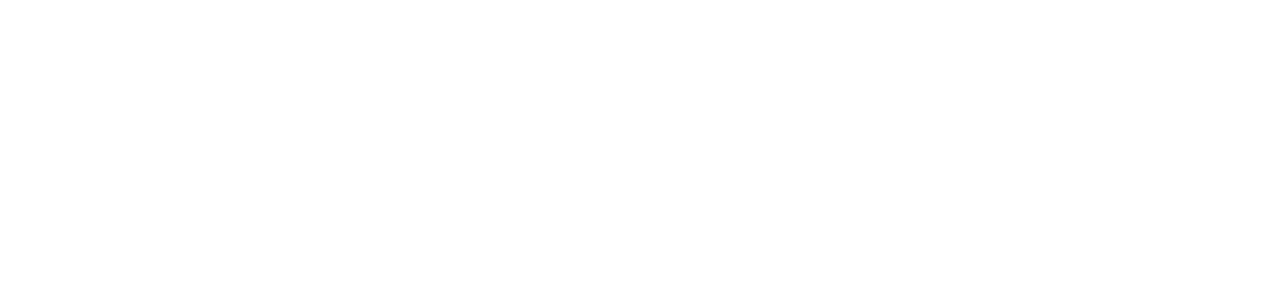
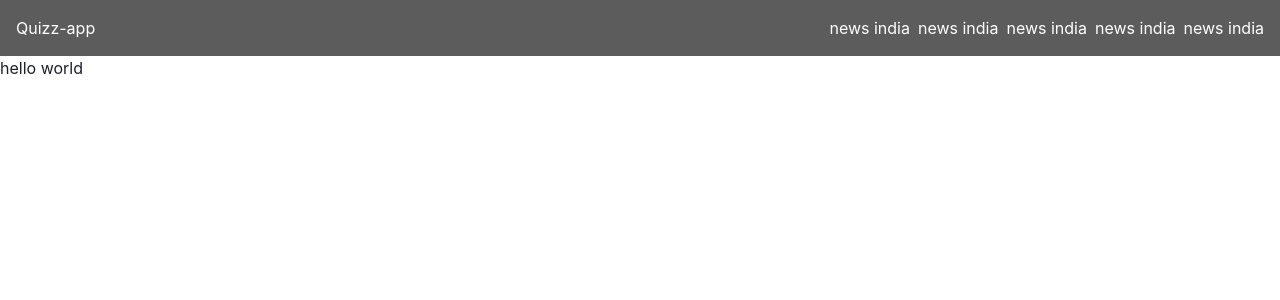
Before and after one commit to saketkum11/quizz-app, a React (Create React App) app: page / in a window 1280 px wide. Shown: the top 300 px of the page. Built offline with nearby package versions, Linux system fonts and the light colour scheme.

Commit message:
added:header html and css

```diff
--- a/package.json
+++ b/package.json
@@ -13,6 +13,7 @@
     "@types/node": "^16.18.23",
     "@types/react": "^18.0.34",
     "@types/react-dom": "^18.0.11",
+    "firebase": "^9.19.1",
     "framer-motion": "^10.11.2",
     "react": "^18.2.0",
     "react-dom": "^18.2.0",
--- a/src/App.tsx
+++ b/src/App.tsx
@@ -1,10 +1,10 @@
-import React from "react";
 import "./App.css";
+import { MyRoutes } from "./MyRoutes/MyRoutes";
 
 function App() {
   return (
     <>
-      <div></div>
+      <MyRoutes />
     </>
   );
 }
--- a/src/MyRoutes/MyRoutes.tsx
+++ b/src/MyRoutes/MyRoutes.tsx
@@ -1,4 +1,18 @@
+import { Routes, Route } from "react-router-dom";
+import { HomeLayout } from "../layout/HomeLayout";
+import { Home } from "../pages/Home";
+import NotFound from "../pages/NotFound";
+
 const MyRoutes = () => {
-  return <></>;
+  return (
+    <Routes>
+      <Route path="/" element={<HomeLayout />}>
+        <Route index element={<Home />} />
+        <Route path="signin" element={<Home />} />
+        <Route path="signup" element={<Home />} />
+        <Route path="*" element={<NotFound />} />
+      </Route>
+    </Routes>
+  );
 };
 export { MyRoutes };
--- /dev/null
+++ b/src/component/Header.tsx
@@ -0,0 +1,31 @@
+import { Container, Flex, Text, Box } from "@chakra-ui/react";
+import { Link } from "react-router-dom";
+const Header = () => {
+  return (
+    <>
+      <Container
+        color={"white"}
+        backgroundColor={"blackAlpha.700"}
+        padding="1rem"
+        maxWidth="100%"
+        as="header"
+      >
+        <Flex justifyContent="space-between" alignItems="center">
+          <Box>
+            <Link to="/">Quizz-app</Link>
+          </Box>
+          <Box>
+            <Flex gap="0.5rem">
+              <Text> news india </Text>
+              <Text> news india </Text>
+              <Text> news india </Text>
+              <Text> news india </Text>
+              <Text> news india </Text>
+            </Flex>
+          </Box>
+        </Flex>
+      </Container>
+    </>
+  );
+};
+export { Header };
--- a/src/index.tsx
+++ b/src/index.tsx
@@ -2,12 +2,18 @@
 import ReactDOM from "react-dom/client";
 import "./index.css";
 import App from "./App";
+import { BrowserRouter } from "react-router-dom";
+import { ChakraProvider } from "@chakra-ui/react";
 
 const root = ReactDOM.createRoot(
   document.getElementById("root") as HTMLElement
 );
 root.render(
   <React.StrictMode>
-    <App />
+    <BrowserRouter>
+      <ChakraProvider>
+        <App />
+      </ChakraProvider>
+    </BrowserRouter>
   </React.StrictMode>
 );
--- /dev/null
+++ b/src/layout/HomeLayout.tsx
@@ -0,0 +1,11 @@
+import { Header } from "../component/Header";
+import { Outlet } from "react-router-dom";
+const HomeLayout = () => {
+  return (
+    <>
+      <Header />
+      <Outlet />
+    </>
+  );
+};
+export { HomeLayout };
--- /dev/null
+++ b/src/pages/Home.tsx
@@ -0,0 +1,8 @@
+const Home = () => {
+  return (
+    <>
+      <div>hello world</div>
+    </>
+  );
+};
+export { Home };
--- /dev/null
+++ b/src/pages/NotFound.tsx
@@ -0,0 +1,5 @@
+import React from "react";
+
+export default function NotFound() {
+  return <div>NotFound</div>;
+}
--- /dev/null
+++ b/src/pages/services.tsx
@@ -0,0 +1,3 @@
+import { Header } from "../component/Header";
+import { HomeLayout } from "../layout/HomeLayout";
+import NotFound from "./NotFound";
```
Also changed, not shown: 1 other file (tests, documents, lock files or other folders).
